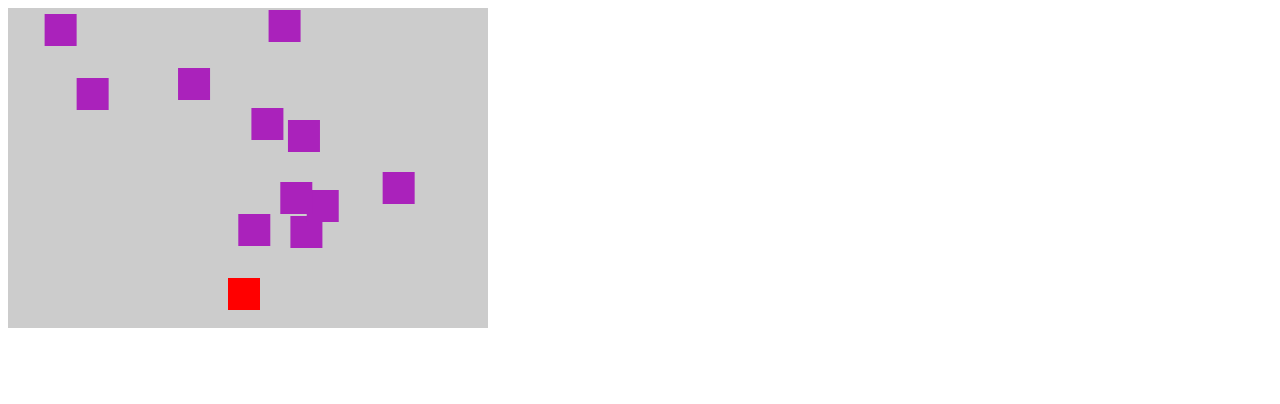
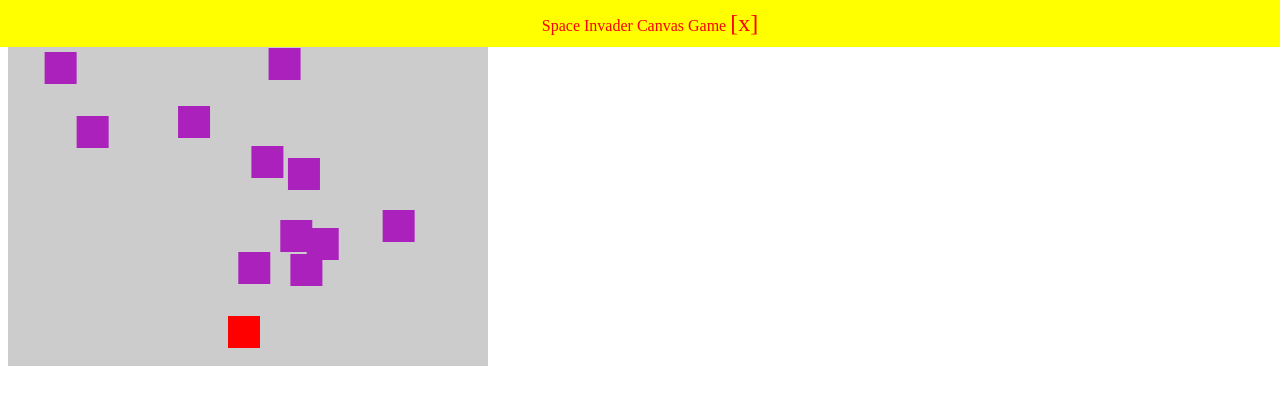
Before and after one commit to mcooperstein/space-invader-canvas-game, a plain HTML site: page index.html in a window 1280 px wide. Drawn offline with nearby package versions, Linux system fonts and the light colour scheme.

Commit message:
added a jquery notification dropdown

```diff
--- a/app.js
+++ b/app.js
@@ -146,3 +146,12 @@ function draw() {
         enemy.draw();
     });
 }
+
+$(document).ready(function () {
+    $("#btnClose").click(function (evt) {
+        $("#dvNotify").slideUp('fast');
+    });
+    $("#btnShow").click(function (evt) {
+        $("#dvNotify").slideDown('fast');
+    })
+});
--- a/index.html
+++ b/index.html
@@ -8,7 +8,13 @@
 </head>
 
 <body>
-
+    <div id="dvNotify" class="notification">
+        <label>Space Invader Canvas Game</label>
+        <a href="#" id="btnClose"><span>[x]</span></a>
+    </div>
+    <div id="dv" style="text-align:center;">
+        <a href="#" id="btnShow">Show Notification</a>
+    </div>
 
     <script src="https://cdnjs.cloudflare.com/ajax/libs/jquery/2.2.4/jquery.min.js"></script>
     <script src="https://cdn.jsdelivr.net/jquery.hotkeys/0.8b/jquery.hotkeys.min.js"></script>
--- a/style.css
+++ b/style.css
@@ -1,3 +1,28 @@
 canvas {
     background: #ccc;
 }
+
+.notification {
+    background-color: yellow;
+    color: red;
+    font-size: 16px;
+    position: absolute;
+    width: 100%;
+    top: 0px;
+    left: 0px;
+    text-align: center;
+    padding: 10px;
+}
+
+#dv {
+    margin-bottom: 20px;
+}
+
+span {
+    color: red;
+    font-size: 24px;
+}
+
+#btnClose {
+    text-decoration: none;
+}
```
